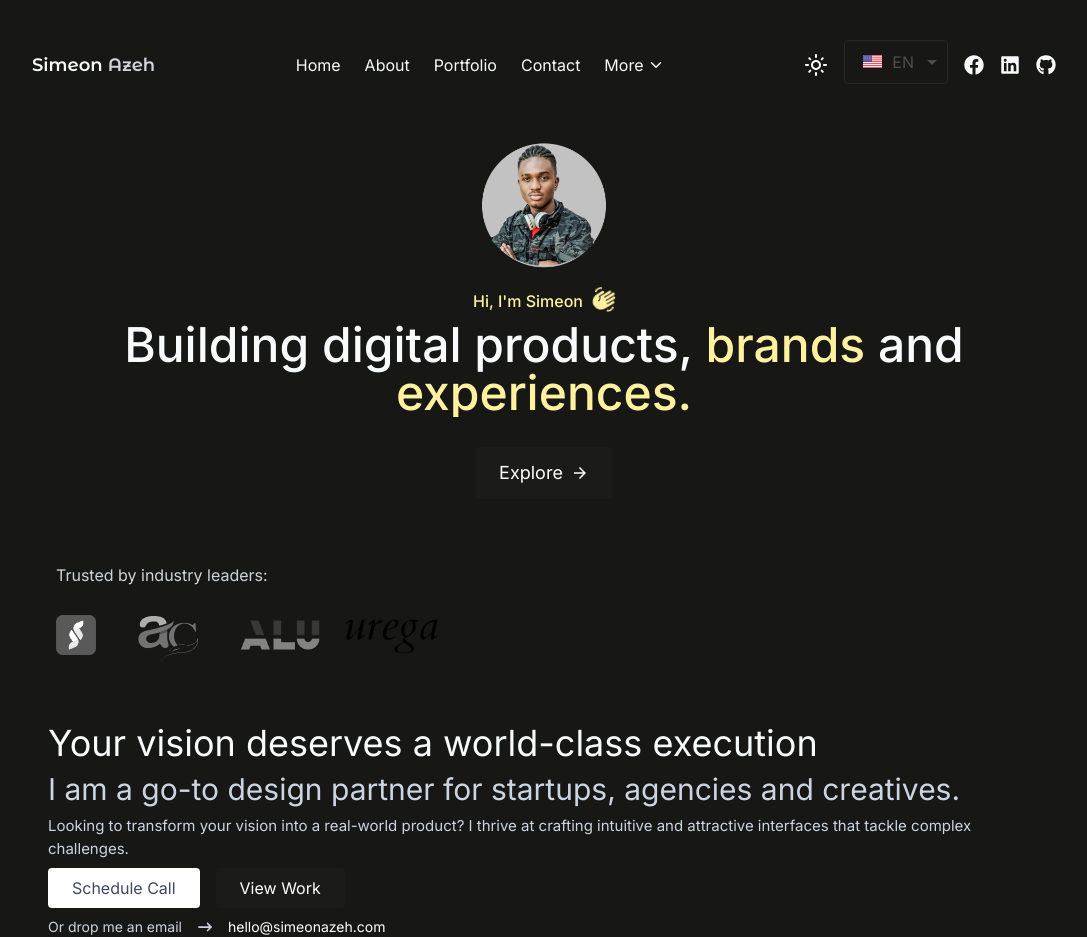
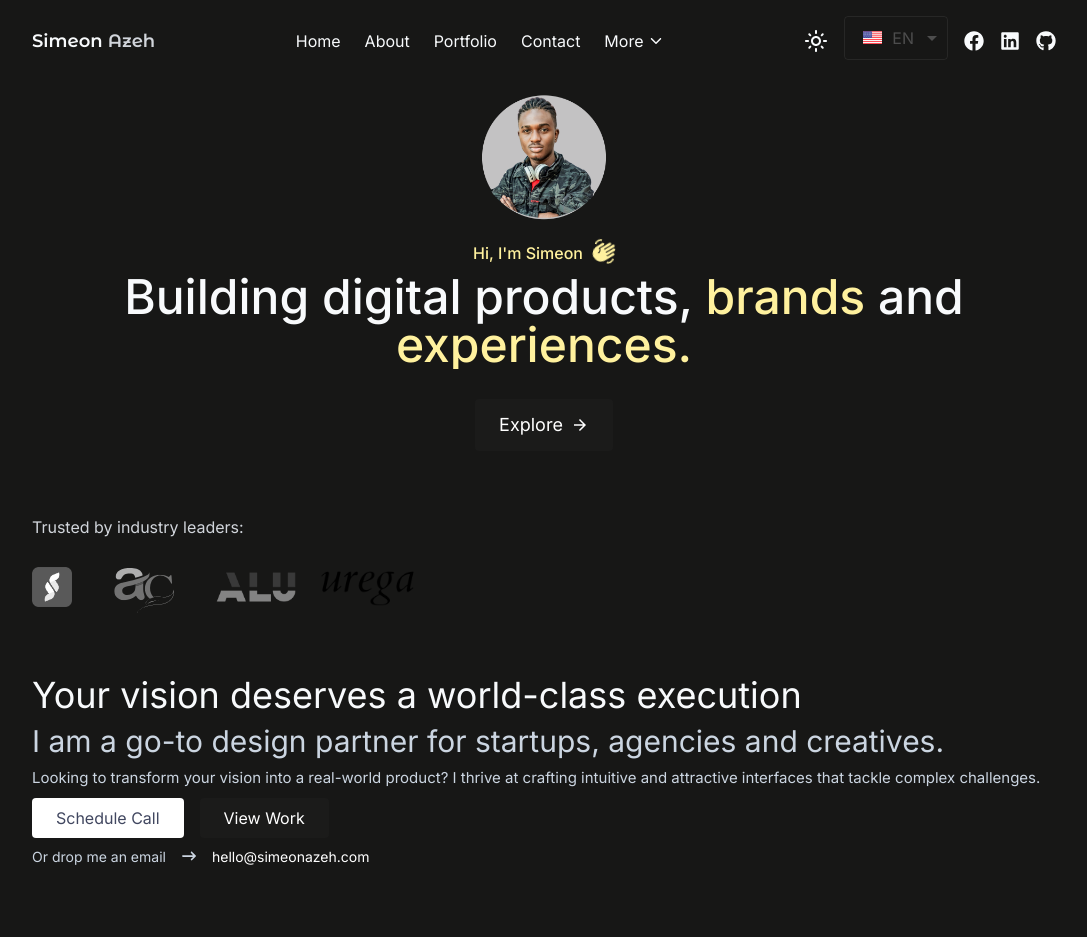
Before and after one commit to Simeon-Azeh/simeonportfolio, a React (Vite) app: page / in a window 1280 px wide. Shown: the whole page, without its empty margins (96-1183 px from the left). After the commit the page ends 867 px from the top, so only its background shows below. Built offline with nearby package versions, Linux system fonts and the light colour scheme.

Commit message:
some work

```diff
--- a/src/components/SubHero.jsx
+++ b/src/components/SubHero.jsx
@@ -4,7 +4,7 @@ import { FaArrowRightLong } from "react-icons/fa6";
 function SubHero() {
   return (
     <div className='bg-white dark:bg-dark-body transition-colors font-inter'>
-      <div className='w-full md:w-4/5 mx-auto  px-4'>
+      <div className='w-full md:w-4/5 mx-auto  px-6 md:px-0'>
         <h2 className='text-2xl md:text-4xl mb-2 dark:text-slate-50 text-[#414760]'>Your vision deserves a world-class execution</h2>
         <h2 className='text-xl md:text-3xl dark:text-slate-300 text-[#6b7280]'>I am a go-to design partner for startups, agencies and creatives.</h2>
         <p className='text-[15px] dark:text-slate-300 text-[#6b7280] mt-2'>Looking to transform your vision into a real-world product? I thrive at crafting intuitive and attractive interfaces that tackle complex challenges.</p>
--- a/src/components/Trustedby.jsx
+++ b/src/components/Trustedby.jsx
@@ -7,7 +7,7 @@ import logo4 from '../../public/images/urega.png'; // Replace with your logo pat
 const TrustedBy = () => {
   return (
     <div  className=" bg-white dark:bg-dark-body transition-colors font-inter">
-         <div className="w-full md:w-4/5 mx-auto py-10 px-6">
+         <div className="w-full md:w-4/5 mx-auto py-10 px-6 md:px-0">
       <h2 className=" text-[16px] font-normal text-slate-500 dark:text-gray-300 ">
         Trusted by industry leaders:
       </h2>
--- a/src/index.css
+++ b/src/index.css
@@ -9,7 +9,9 @@
 
   color-scheme: light dark;
 }
-
+html {
+  scroll-behavior: smooth;
+}
 body {
   color: rgba(255, 255, 255, 0.87);
   background-color: #171716;
--- a/src/pages/Home.jsx
+++ b/src/pages/Home.jsx
@@ -7,7 +7,7 @@ import SubHero from '../components/SubHero'
 function Home() {
   return (
     <div className="">
-        <div className='sticky top-0 bg-[#F9FEFF] dark:bg-[#171716] z-50 py-6'>
+        <div className='sticky top-0 bg-[#F9FEFF] dark:bg-[#171716] z-50 '>
         <Header />
         </div>
         <div>
```
